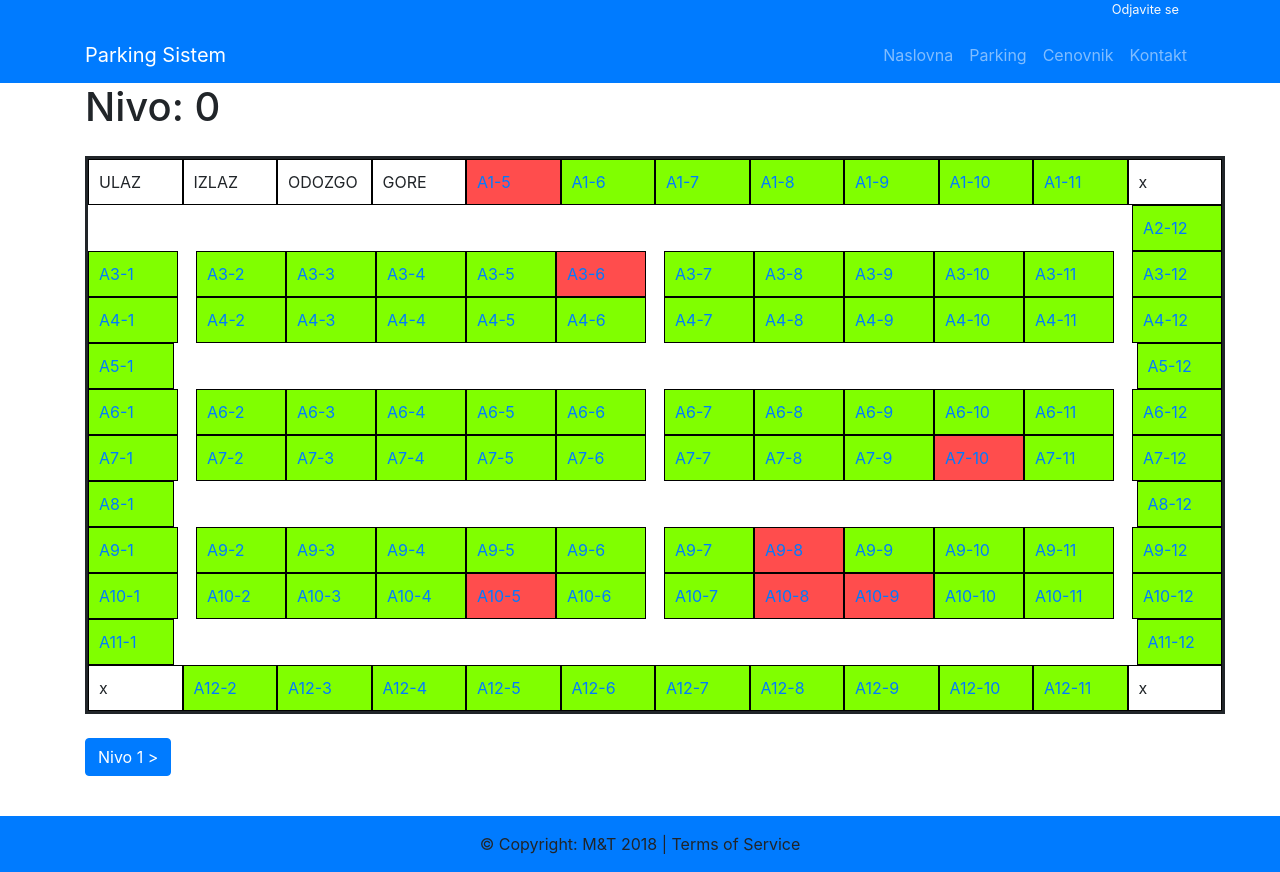
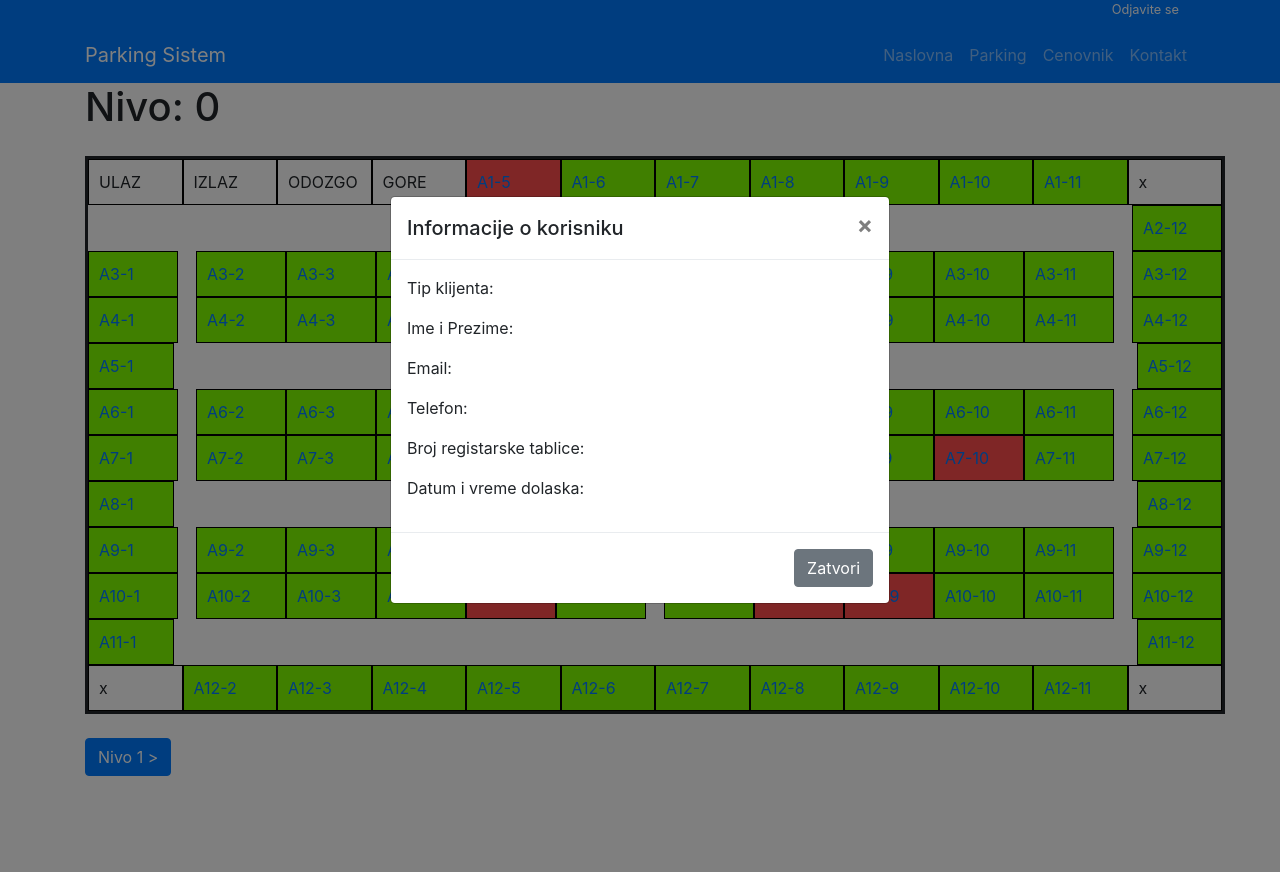
Before and after one commit to Toma1997/Parking-Sistem, a PHP site: page /index.php?stranica=parking&nivo=0 in a window 1280 px wide, after a click that opens the changed part. After the commit the page ends 776 px from the top, so only its background shows below. Run offline with PHP 8.4, Linux system fonts and the light colour scheme; the visitor is signed in with stand-in values (Sample User, id 1); data comes from the database, SQL or seed files in the repository.

Commit message:
Pomeren jquery u header zbog korisnik info, kreiran dodatni fajl kao api sa ajax u parking zbog modal

```diff
--- /dev/null
+++ b/kernel/parking-checker.php
@@ -0,0 +1,35 @@
+<?php
+
+header("Content-type: application/json");
+
+if (!empty($_POST["sektor"]) && !empty($_POST['mesto']) && !empty($_POST['nivo'])){
+    $sektorAdmin = $_POST["sektor"];
+    $mestoAdmin = $_POST['mesto'];
+    $nivoAdmin = (int)$_POST['nivo'];
+
+    include("database_wrapper.php");
+    $db = new Database("parking");
+    $db->Connect();
+    $db->korisnikInfo($nivoAdmin, $sektorAdmin, $mestoAdmin);
+    $rezultat = $db->getResult()->fetch_assoc();
+
+    if ($rezultat['Tip'] == "individual") {
+        $rezultat['Tip'] = "Fizicko lice";
+    } else if ($rezultat['Tip'] == "business") {
+        $rezultat['Tip'] = "Pravno lice";
+    }
+
+    echo json_encode([
+        'Tip' => $rezultat['Tip'],
+        'ImePrezime' => $rezultat['ImePrezime'],
+        'email' => $rezultat['email'],
+        'telefon' => $rezultat['telefon'],
+        'registracija' => $rezultat['registracija'],
+        'DatumVreme' => $rezultat['DatumVreme']
+    ]);
+
+} else {
+    die(json_encode([
+        'message' => 'neispravan zahtev'
+    ]));
+}
--- a/templates/Client/parking.php
+++ b/templates/Client/parking.php
@@ -30,7 +30,7 @@ if($db->prikaziParking($nivo)){
 	<?php while($row = $db->getResult()->fetch_assoc()) {
 
         $color= ($row["occupied"] == '1') ? '#ff4d4d' : '#80ff00';
-        $info = ($row["occupied"] == '1') ? ' data-toggle="modal" data-target="#exampleModalCenter"' : '';
+        $info = ($row["occupied"] == '1') ? 'data-id="'.$nivo."-". $row["sector"]."-".$row["place"] . '" data-toggle="modal" data-target="#exampleModalCenter"' : '';
         $link = ($row["occupied"] == '1') ? "parking&nivo=".$nivo : "reserve&"."floor=".$row["floor"]."&"."sector=".$row["sector"]."&"."place=".$row["place"];
 
         switch($row['place']){
@@ -168,24 +168,6 @@ if($db->prikaziParking($nivo)){
     ?>
 <!-- Modal -->
 
-<?php
-
-$rezultat = "";
-if (!empty($_POST["sektor"]) && !empty($_POST['mesto'])){
-    $sektorAdmin = $_POST["sektor"];
-    $mestoAdmin = $_POST['mesto'];
-
-    $db->Connect();
-    $db->korisnikInfo($nivo, $sektorAdmin, $mestoAdmin);
-    $rezultat = $db->getResult()->fetch_assoc();
-
-    if ($rezultat['Tip'] == "individual") {
-        $rezultat['Tip'] = "Fizicko lice";
-    } else if ($rezultat['Tip'] == "business") {
-        $rezultat['Tip'] = "Pravno lice";
-    }
-
-?>
     <div class="modal fade" id="exampleModalCenter" tabindex="-1" role="dialog" aria-labelledby="exampleModalCenterTitle" aria-hidden="true">
         <div class="modal-dialog modal-dialog-centered" role="document">
             <div class="modal-content">
@@ -200,22 +182,22 @@ if (!empty($_POST["sektor"]) && !empty($_POST['mesto'])){
                 <div class="modal-body">
 
                     <div class="form-group">
-                        Tip klijenta: <?php echo $rezultat['Tip']; ?>
+                        Tip klijenta: <span id="modal-tip"></span>
                     </div>
                     <div class="form-group">
-                        Ime i Prezime: <?php echo $rezultat['ImePrezime']; ?>
+                        Ime i Prezime: <span id="modal-ime-i-prezime"></span>
                     </div>
                     <div class="form-group">
-                        Email: <?php echo $rezultat['email']; ?>
+                        Email: <span id="modal-email"></span>
                     </div>
                     <div class="form-group">
-                        Telefon: <?php echo $rezultat['telefon']; ?>
+                        Telefon: <span id="modal-telefon"></span>
                     </div>
                     <div class="form-group">
-                        Broj registarske tablice: <?php echo $rezultat['registracija']; ?>
+                        Broj registarske tablice: <span id="modal-registracija"></span>
                     </div>
                     <div class="form-group">
-                        Datum i vreme dolaska: <?php echo $rezultat['DatumVreme']; ?>
+                        Datum i vreme dolaska: <span id="modal-datumVreme"></span>
                     </div>
 
                 </div>
@@ -225,7 +207,6 @@ if (!empty($_POST["sektor"]) && !empty($_POST['mesto'])){
             </div>
         </div>
     </div>
-<?php } ?>
 </div>
 <br>
 <div class="form-group">
@@ -241,16 +222,27 @@ if (!empty($_POST["sektor"]) && !empty($_POST['mesto'])){
 
 <script type="text/javascript">
 
-    $('#test').click(function(){
-        var sektorImesto = $(this).innerHTML.trim().split("-");
-        var sektor = sektorImesto[0];
-        var mesto = sektorImesto[1];
+    $('.col ').click(function(){
+        var NivoSektorMesto = $(this).attr('data-id').split("-");
+
+        var nivo = NivoSektorMesto[0];
+        var sektor = NivoSektorMesto[1];
+        var mesto = NivoSektorMesto[2];
 
         $.ajax({
         type: "POST",
-        data: { "sektor": sektor, "mesto": mesto}
+        url:"./kernel/parking-checker.php",
+        data: { "nivo" : nivo, "sektor" : sektor, "mesto" : mesto}
         }).done(function( msg ) {
-			alert( msg );
+
+            $('#modal-tip').html(msg.Tip);
+            $('#modal-ime-i-prezime').html(msg.ImePrezime);
+            $('#modal-email').html(msg.email);
+            $('#modal-telefon').html(msg.telefon);
+            $('#modal-registracija').html(msg.registracija);
+            $('#modal-datumVreme').html(msg.DatumVreme);
+
+            $('#exampleModalCenter').show();
 		});
     });
 </script>
--- a/templates/main/footer.php
+++ b/templates/main/footer.php
@@ -11,7 +11,5 @@
   </footer>
   <!-- Footer -->
     <!-- Bootstrap core JavaScript -->
-    <script src="libs/jquery.min.js"></script>
-    <script src="libs/bootstrap.bundle.min.js"></script>
   </body>
 </html>
--- a/templates/main/header.php
+++ b/templates/main/header.php
@@ -10,7 +10,8 @@
 
     <!-- Bootstrap core CSS -->
 	<link href="libs/bootstrap.min.css" rel="stylesheet">
-
+	<script src="libs/jquery.min.js"></script>
+  <script src="libs/bootstrap.bundle.min.js"></script>
   </head>
   <body>
 	<div class="dark text-right small bg-primary p-0 m-0">
```
